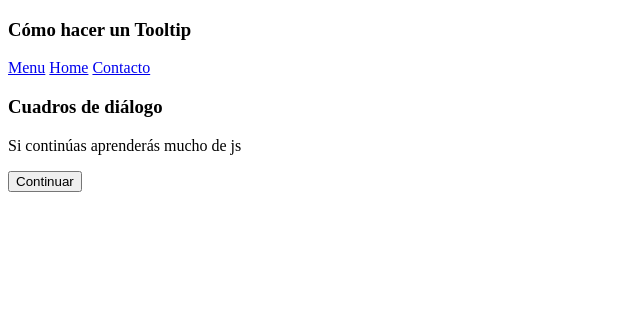
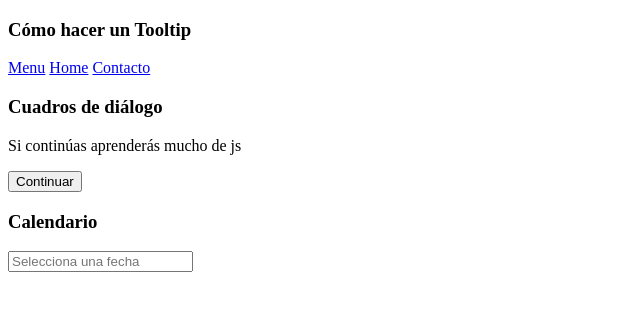
Before and after one commit to EstiBv/Learning-JQuery, a plain HTML site: page pluggins-widgets.html in a window 1280 px wide. Shown: the whole page, without its empty margins (0-640 px from the left). Drawn offline with Linux system fonts and the light colour scheme.

Commit message:
datepicker

```diff
--- a/js/07-pluggins-widgets.js
+++ b/js/07-pluggins-widgets.js
@@ -10,4 +10,8 @@ $(document).ready(function () {
   buttonPopUp.click(function () {
     itemPopUp.dialog();
   });
+
+  // Datepicker()
+  const itemCalendar = $(".calendar");
+  itemCalendar.datepicker();
 });
--- a/pluggins-widgets.html
+++ b/pluggins-widgets.html
@@ -29,9 +29,8 @@
         <p>Si continúas aprenderás mucho de js</p>
       </div>
       <button class="btnPopUp">Continuar</button>
-      <!-- <a href="#" title="Acceso a menu" class="Menu">Menu</a>
-      <a href="#" title="Acceso a home" class="Home">Home</a>
-      <a href="#" title="Acceso a contacto" class="Contacto">Contacto</a> -->
+      <h3>Calendario</h3>
+      <input type="text" class="calendar" placeholder="Selecciona una fecha" />
     </main>
   </body>
 </html>
```
